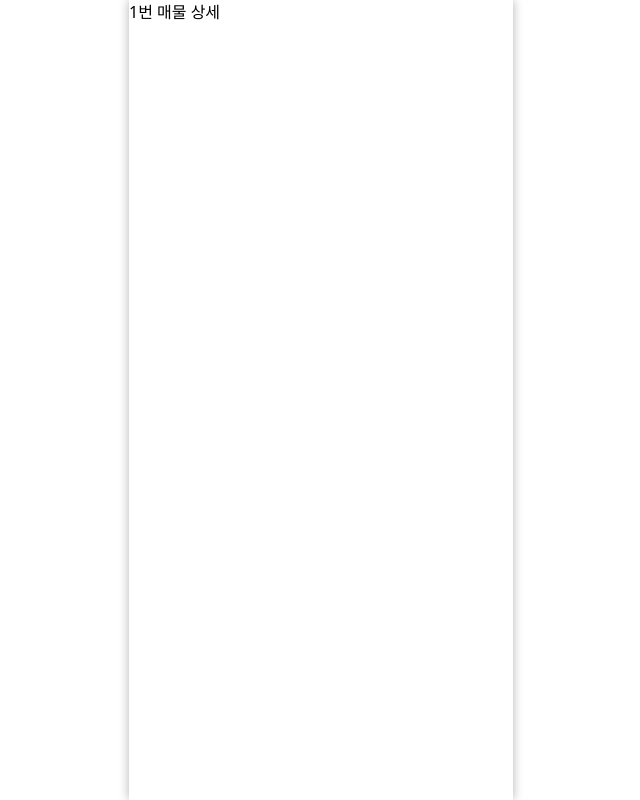
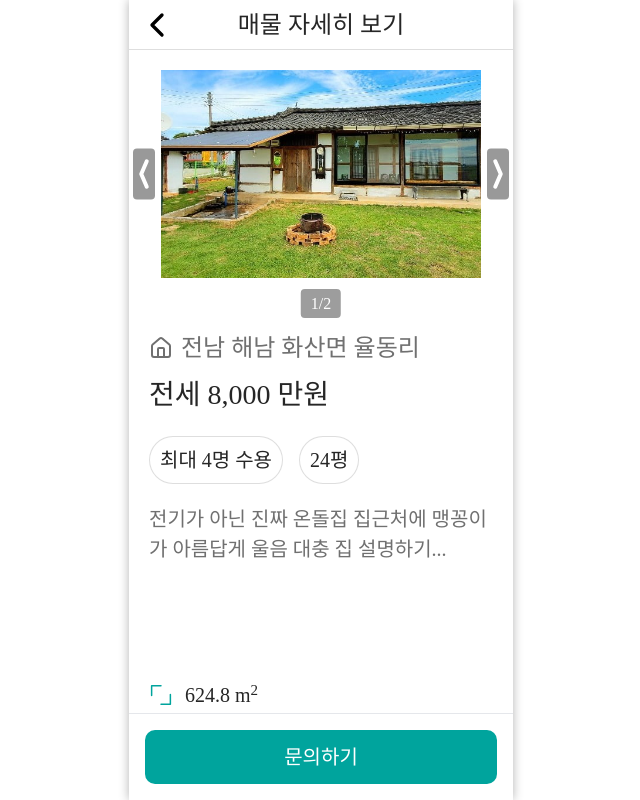
Before and after one commit to hanaro7team1/frontend, a Next.js app: page /real-estates/1 in a window 1280 px wide. Shown: the whole page, without its empty margins (319-959 px from the left). Built offline with nearby package versions, Linux system fonts and the light colour scheme; a web font is replaced by a local one.

Commit message:
Feat: 매물 상세 페이지 UI 구현

```diff
--- a/src/app/real-estates/[id]/page.tsx
+++ b/src/app/real-estates/[id]/page.tsx
@@ -1,9 +1,55 @@
+import { Carousel, Header } from '@/components/common';
+import { BottomButton, EstateDescription, EstateHeader } from '@/components/domain/realEstates';
+import { StayInfoChips } from '@/components/domain/stays';
+
 type Props = {
   params: Promise<{ id: string }>;
 };
 
 export default async function RealEstateDetailPage({ params }: Props) {
-  const { id } = await params;
+  // TODO: 실제 API 연동 → getRealEstates(estateId)
+  const { id: estateId } = await params;
 
-  return <div>{id}번 매물 상세</div>;
+  const estate = {
+    id: estateId,
+    address: '전남 해남 화산면 율동리',
+    price: '전세 8,000 만원',
+    images: ['/images/sample1.png', '/images/sample2.png'],
+    capacity: 4,
+    area: 24,
+    description: '전기가 아닌 진짜 온돌집 집근처에 맹꽁이가 아름답게 울음 대충 집 설명하기...',
+    areaSize: 624.8,
+    roomCount: 3,
+    house: '1층/기왓집',
+  };
+
+  const { address, price, images, capacity, area, description, areaSize, roomCount, house } =
+    estate;
+
+  return (
+    <div className='flex flex-col'>
+      <header>
+        <Header title='매물 자세히 보기' />
+      </header>
+
+      <main className='flex-1'>
+        <Carousel images={images} />
+
+        <div className='mt-8 space-y-5 p-5'>
+          <EstateHeader price={price} address={address} />
+          <StayInfoChips capacity={capacity} area={area} />
+          <EstateDescription
+            description={description}
+            areaSize={areaSize}
+            roomCount={roomCount}
+            house={house}
+          />
+        </div>
+      </main>
+
+      <footer>
+        <BottomButton />
+      </footer>
+    </div>
+  );
 }
--- /dev/null
+++ b/src/components/domain/realEstates/index.ts
@@ -0,0 +1,3 @@
+export { default as EstateDescription } from './EstateDescription';
+export { default as BottomButton } from './BottomButton';
+export { default as EstateHeader } from './EstateHeader';
```
Also changed, not shown: public/icons/Ic_House.svg (added), 1 other file (tests, documents, lock files or other folders).
